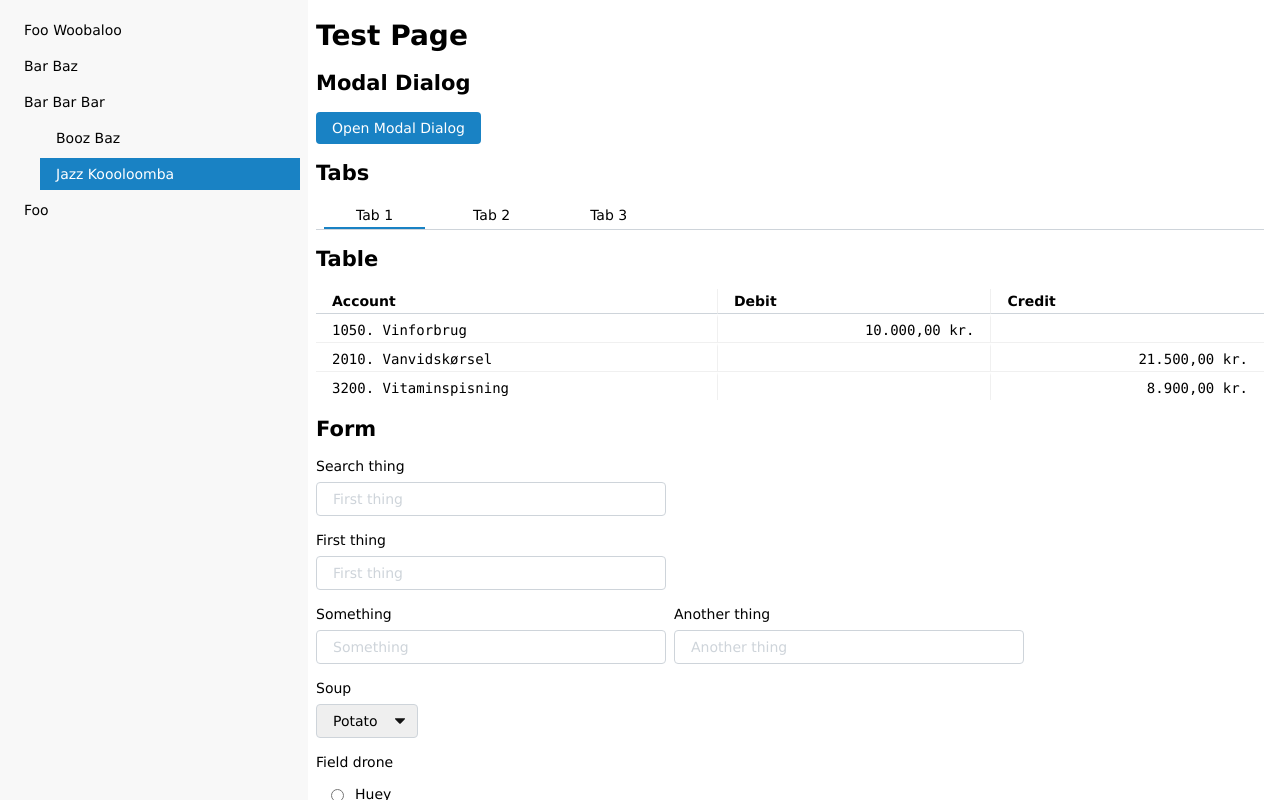
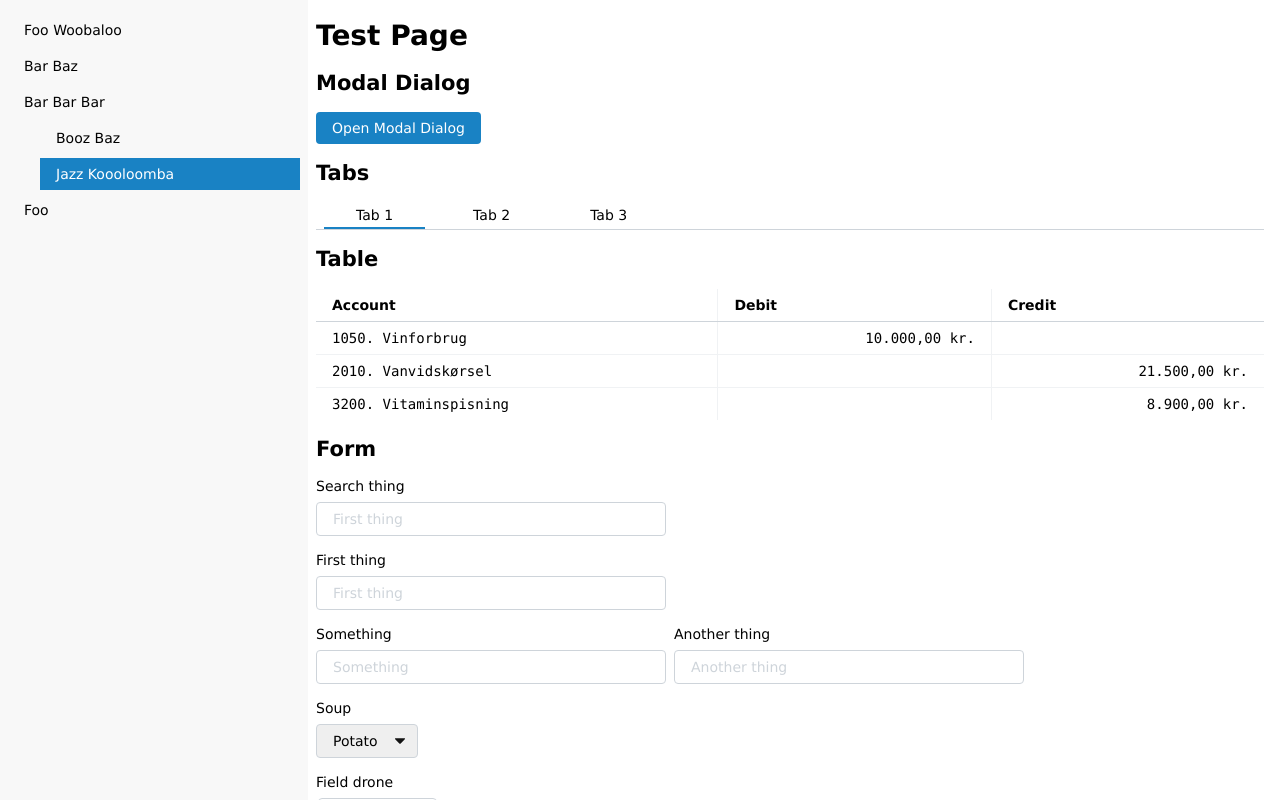
Before and after one commit to chvid/corporate-style-sheet, a React (Vite) app: page / in a window 1280 px wide. Built offline with nearby package versions, Linux system fonts and the light colour scheme.

Commit message:
Introduced default-border, default-padding.

```diff
--- a/src/styles/form.css
+++ b/src/styles/form.css
@@ -26,8 +26,8 @@ label {
 input,
 button,
 select {
-  padding: 8px 16px;
-  border: 1px solid var(--color-divider);
+  padding: var(--default-padding);
+  border: var(--default-border);
   border-radius: 4px;
   cursor: pointer;
 }
@@ -59,16 +59,16 @@ fieldset > label {
 }
 
 textarea {
+  padding: var(--default-padding);
+  border: var(--default-border);
   border-radius: 4px;
-  padding: 8px 16px;
-  border: 1px solid var(--color-divider);
 }
 
 /* Search field */
 
 div.search-result {
+  border: var(--default-border);
   position: fixed;
-  border: 1px solid var(--color-divider);
   background-color: white;
   border-radius: 4px;
   padding: 4px;
@@ -76,10 +76,10 @@ div.search-result {
 }
 
 div.search-result-item {
+  background-color: var(--transparent-bg-color);
   padding: 4px 12px;
   font-size: 12px;
   cursor: pointer;
-  background-color: var(--transparent-bg-color);
 }
 
 div.search-result-item:hover {
--- a/src/styles/index.css
+++ b/src/styles/index.css
@@ -34,6 +34,13 @@
   --transparent-bg-color: #ffffff00;
   --transparent-bg-color-hover: color-mix(in srgb, var(--transparent-bg-color) 90%, black);
   --transparent-bg-color-active: color-mix(in srgb, var(--transparent-bg-color) 80%, black);
+
+  --default-border: 1px solid var(--color-divider);
+  --default-border-light: 1px solid color-mix(in srgb, var(--color-divider) 30%, white);
+  --default-border-dark: 1px solid color-mix(in srgb, var(--color-divider) 80%, black);
+
+  --default-border: 1px solid var(--color-divider);
+  --default-padding: 8px 16px;
  }
 
 :root,
@@ -41,7 +48,7 @@ input,
 textarea,
 select,
 button {
+  font-family: var(--main-font);
   font-size: 14px;
-  font-family: var(--main-font);
   font-weight: 400;
 }
--- a/src/styles/layout.css
+++ b/src/styles/layout.css
@@ -2,6 +2,7 @@
 }
 
 #left {
+  background-color: var(--background-1);
   position: fixed;
   left: 0;
   width: 292px;
@@ -9,7 +10,6 @@
   padding-right: 8px;
   top: 0;
   bottom: 0;
-  background-color: var(--background-1);
   overflow-y: auto;
   padding-bottom: 32px;
 }
--- a/src/styles/modal.css
+++ b/src/styles/modal.css
@@ -9,24 +9,24 @@
 }
 
 .dialog {
+  box-shadow: 0 0 4px var(--color-divider);
+  border: var(--default-border);
+  background-color: white;
   margin-left: auto;
   margin-right: auto;
   margin-top: 50px;
   width: 500px;
-  border: 1px solid var(--color-divider);
   height: 400px;
-  background-color: white;
   border-radius: 4px;
-  box-shadow: 0 0 4px var(--color-divider);
 }
 
 .dialog > .header {
-  padding: 8px 16px;
+  padding: var(--default-padding);
   background-color: var(--primary-bg-color);
   color: var(--primary-fg-color);
   font-weight: bold;
 }
 
 .dialog > .content {
-  padding: 8px 16px;
+  padding: var(--default-padding);
 }
--- a/src/styles/navigation.css
+++ b/src/styles/navigation.css
@@ -1,20 +1,20 @@
 /* Tabs */
 
 nav.tabs ul {
+  border-bottom: var(--default-border);
   display: block;
   list-style-type: none;
   text-indent: 0;
   padding: 0;
-  border-bottom: 1px solid var(--color-divider);
 }
 
 nav.tabs ul > li {
+  border-bottom: 2px solid var(--transparent-bg-color);
+  color: var(--transparent-fg-color);
+  background-color: var(--transparent-bg-color);
   display: inline-block;
   padding: 4px 32px;
   margin: 0 8px;
-  color: var(--transparent-fg-color);
-  background-color: var(--transparent-bg-color);
-  border-bottom: 2px solid var(--transparent-bg-color);
   cursor: pointer;
 }
 
@@ -43,13 +43,13 @@ nav.menu ul > ul {
 }
 
 nav.menu ul > li {
+  padding: var(--default-padding);
+  color: var(--transparent-fg-color);
+  background-color: var(--transparent-bg-color);
   display: list-item;
   list-style-type: none;
-  padding: 8px 16px;
   margin: 4px 0;
   cursor: pointer;
-  color: var(--transparent-fg-color);
-  background-color: var(--transparent-bg-color);
 }
 
 nav.menu ul > li.active {
--- a/src/styles/table.css
+++ b/src/styles/table.css
@@ -2,36 +2,33 @@ table {
   font-family: var(--monospaced-font);
   width: 100%;
   border-spacing: 0;
+  border-collapse: collapse;
 }
 
 thead > tr > th {
-  border-bottom: 1px solid var(--color-divider);
-  padding: 4px 64px 4px 16px;
-  text-align: left;
+  border-bottom: var(--default-border);
+  padding: var(--default-padding);
   font-family: var(--main-font);
   font-weight: 900;
+  text-align: left;
 }
 
 tbody > tr > td {
-  border-top: 4px solid white;
+  padding: var(--default-padding);
 }
 
-tbody > tr > td {
-  padding: 4px 16px;
+tr:not(:last-child) > td {
+  border-bottom: var(--default-border-light);
+}
+
+td:not(:first-child) {
+  border-left: var(--default-border-light);
+}
+
+th:not(:first-child) {
+  border-left: var(--default-border-light);
 }
 
 td.right {
   text-align: right;
 }
-
-tr:not(:last-child) > td {
-  border-bottom: 1px solid var(--background-2);
-}
-
-td:not(:first-child) {
-  border-left: 1px solid var(--background-2);
-}
-
-th:not(:first-child) {
-  border-left: 1px solid var(--background-2);
-}
```
